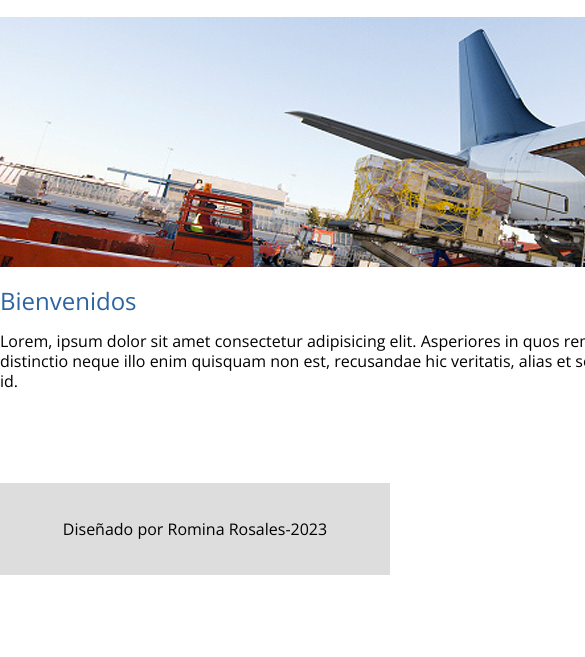
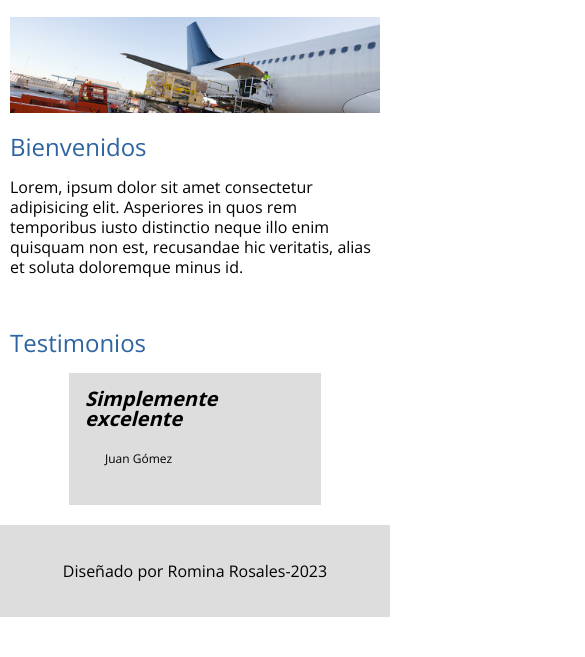
Before and after one commit to romirosales/Transporte-sitio, a plain HTML site: page index.html in a window 390 px wide. Shown: the part 187-844 px from the top of the page, 585 px wide, since content can reach past the window. Drawn offline with nearby package versions, Linux system fonts and the light colour scheme.

Commit message:
transformacion a media

```diff
--- a/css/transporte.css
+++ b/css/transporte.css
@@ -54,12 +54,15 @@ footer{
     margin-top: 20px;
 }
 .holder{
-    width: 960px;
+   max-width:960px ;
     margin:auto ;
 }
 h2{
     color:#2e64a1;
     font-weight: 400;
+}
+.homeimg img{
+    max-width: 100%;
 }
 .columnas{
     display: flex;
@@ -247,3 +250,25 @@ padding: 6px 10px;
 .formulario input[type="submit"]:hover{
 background-color: #2e64a1;
 }
+@media screen and (max-width:768px){
+    .holder{
+        padding: 0 10px;
+    }
+    nav ul.holder{
+        padding: 0;/*puedo ir haciendo cortes para ir arreglando por parte, esto modifica solo el navegador*/
+    }
+}
+@media screen and (max-width:550px){
+    .columnas{
+        flex-direction: column;
+    }
+    .bienvenidos,
+    .testimonios{
+        width: 100%;
+    }
+    .testimonio{
+        max-width: 220px;
+        margin: 0 auto;
+    }
+
+}
```
